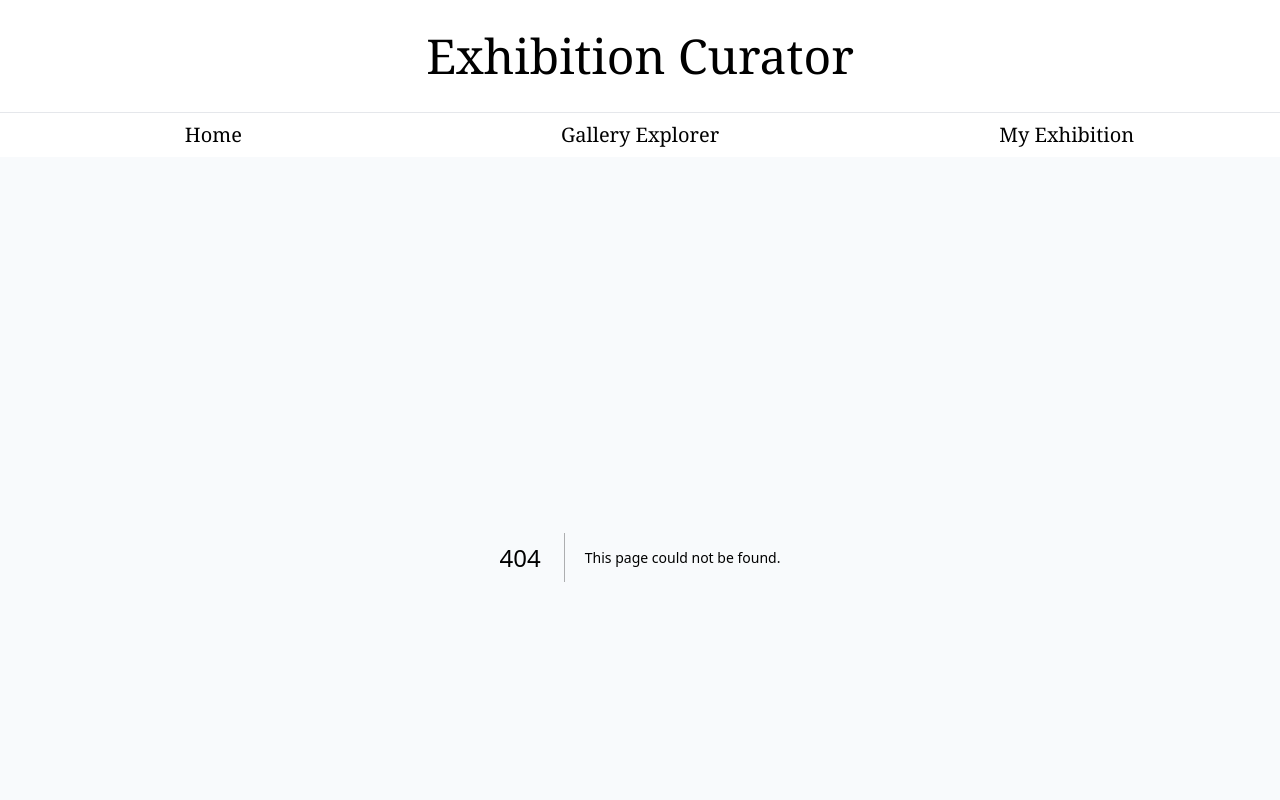
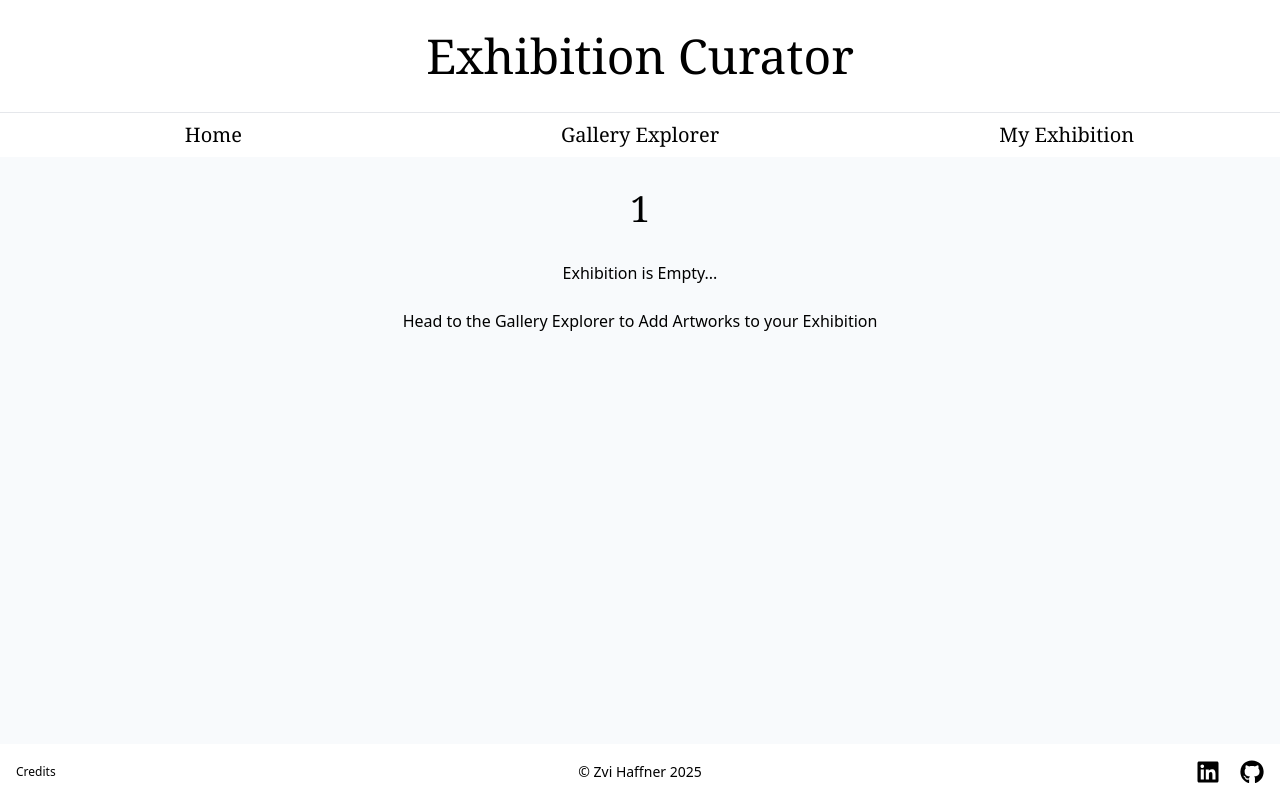
Before and after one commit to ZviHaffner/exhibition-curator, a Next.js app: page /exhibitions/1 in a window 1280 px wide. Before the commit this address had no page. Shown: the top 800 px of the page. Built offline with nearby package versions, Linux system fonts and the light colour scheme.

Commit message:
Creates page to store all artworks of an exhibition

```diff
--- /dev/null
+++ b/src/app/exhibitions/[exhibition]/page.jsx
@@ -0,0 +1,64 @@
+"use client";
+
+import { useContext } from "react";
+import Link from "next/link";
+import { useParams } from "next/navigation";
+import ExhibitionArtworkCard from "@/components/ExhibitionArtworkCard";
+import { ExhibitionArtworksContext } from "@/contexts/ExhibitionArtworksProvider";
+
+const page = () => {
+  const { exhibitionArtworks, setExhibitionArtworks } = useContext(
+    ExhibitionArtworksContext
+  );
+
+  const { exhibition } = useParams();
+
+  return (
+    <div className="w-11/12 md:w-2/3 mx-auto text-center">
+      <h1 className="my-8 text-4xl font-serif">{exhibition}</h1>
+      {exhibitionArtworks[exhibition]?.length ? (
+        <>
+          {exhibitionArtworks[exhibition]?.map((artwork) => {
+            return (
+              <ExhibitionArtworkCard
+                key={artwork.id}
+                artwork={artwork}
+                exhibitionArtworks={exhibitionArtworks}
+                setExhibitionArtworks={setExhibitionArtworks}
+                exhibition={exhibition}
+              />
+            );
+          })}
+          <button
+            onClick={() => {
+              setExhibitionArtworks({
+                ...exhibitionArtworks,
+                [exhibition]: [],
+              });
+            }}
+            className="mb-8 py-2 px-4 bg-white border rounded-sm shadow-equal hover:bg-gray-100"
+          >
+            Delete All Artworks
+          </button>
+        </>
+      ) : (
+        <div>
+          <p>Exhibition is Empty...</p>
+          <br />
+          <p>
+            Head to the{" "}
+            <Link
+              href="/artworks"
+              className="hover:text-gray-600 hover:underline"
+            >
+              Gallery Explorer
+            </Link>{" "}
+            to Add Artworks to your Exhibition
+          </p>
+        </div>
+      )}
+    </div>
+  );
+};
+
+export default page;
```
